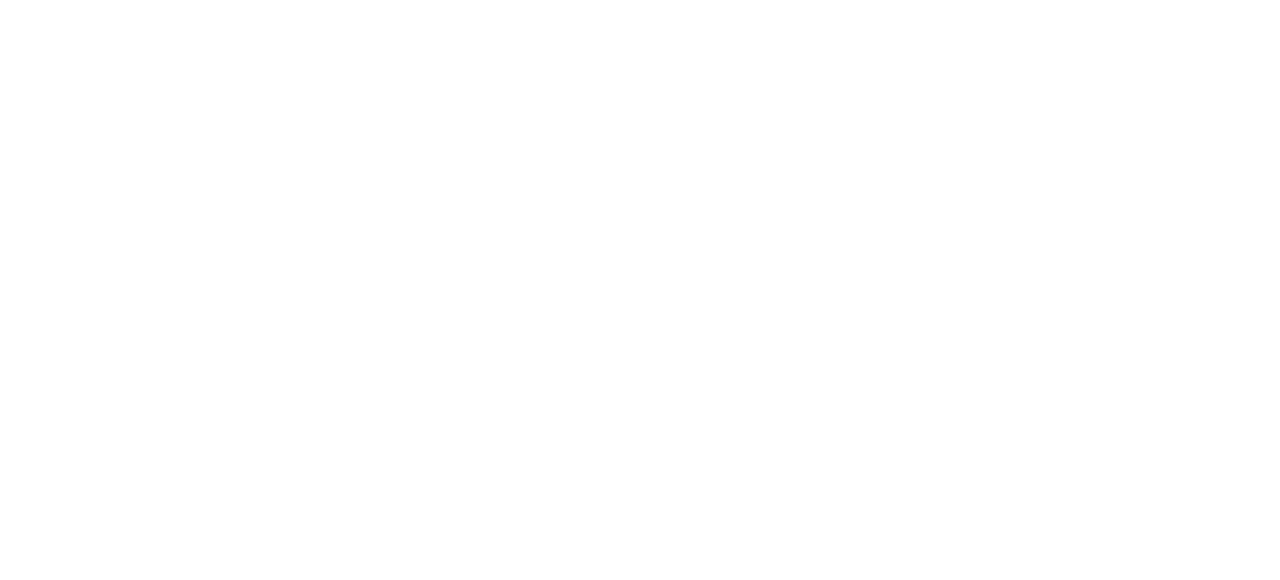
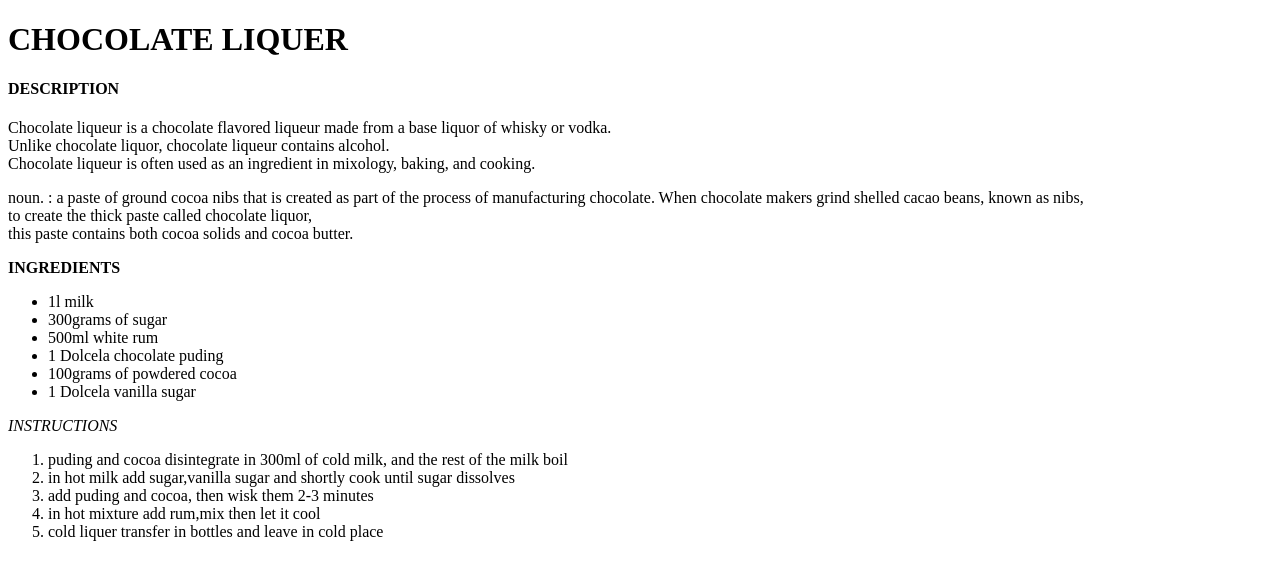
Before and after one commit to cerkezjure/odin-recipes, a plain HTML site: page recipes/chocolate-liquer.html in a window 1280 px wide. Drawn offline with Linux system fonts and the light colour scheme.

Commit message:
Ingredients and instructions for chocolate liquer

```diff
--- a/recipes/chocolate-liquer.html
+++ b/recipes/chocolate-liquer.html
@@ -0,0 +1,33 @@
+<!DOCTYPE html>
+<html lang="en">
+<head>
+    <meta charset="UTF-8">
+    <meta http-equiv="X-UA-Compatible" content="IE=edge">
+    <meta name="viewport" content="width=device-width, initial-scale=1.0">
+    <title>Document</title>
+</head>
+<body>
+    <h1>CHOCOLATE LIQUER</h1>
+    <h4>DESCRIPTION</h4>
+    <p>Chocolate liqueur is a chocolate flavored liqueur made from a base liquor of whisky or vodka.<br> Unlike chocolate liquor, chocolate liqueur contains alcohol.<br> Chocolate liqueur is often used as an ingredient in mixology, baking, and cooking.</p>
+    <p>
+        noun. : a paste of ground cocoa nibs that is created as part of the process of manufacturing chocolate. When chocolate makers grind shelled cacao beans, known as nibs,<br> to create the thick paste called chocolate liquor,<br> this paste contains both cocoa solids and cocoa butter.</p>
+ <p><strong>INGREDIENTS</strong></p>
+ <ul>
+    <li>1l milk</li>
+    <li>300grams of sugar</li>
+    <li>500ml white rum</li>
+    <li>1 Dolcela chocolate puding</li>
+    <li>100grams of powdered cocoa</li>
+    <li>1 Dolcela vanilla sugar</li>
+ </ul>
+ <p><em>INSTRUCTIONS</em></p>
+ <ol>
+    <li>puding and cocoa disintegrate in 300ml of cold milk, and the rest of the milk boil</li>
+    <li>in hot milk add sugar,vanilla sugar and shortly cook until sugar dissolves</li>
+    <li>add puding and cocoa, then wisk them 2-3 minutes</li>
+    <li>in hot mixture add rum,mix then let it cool</li>
+    <li>cold liquer transfer in bottles and leave in cold place</li>
+ </ol>
+    </body>
+</html>
```
Also changed, not shown: index.html (+3 -0 lines).
